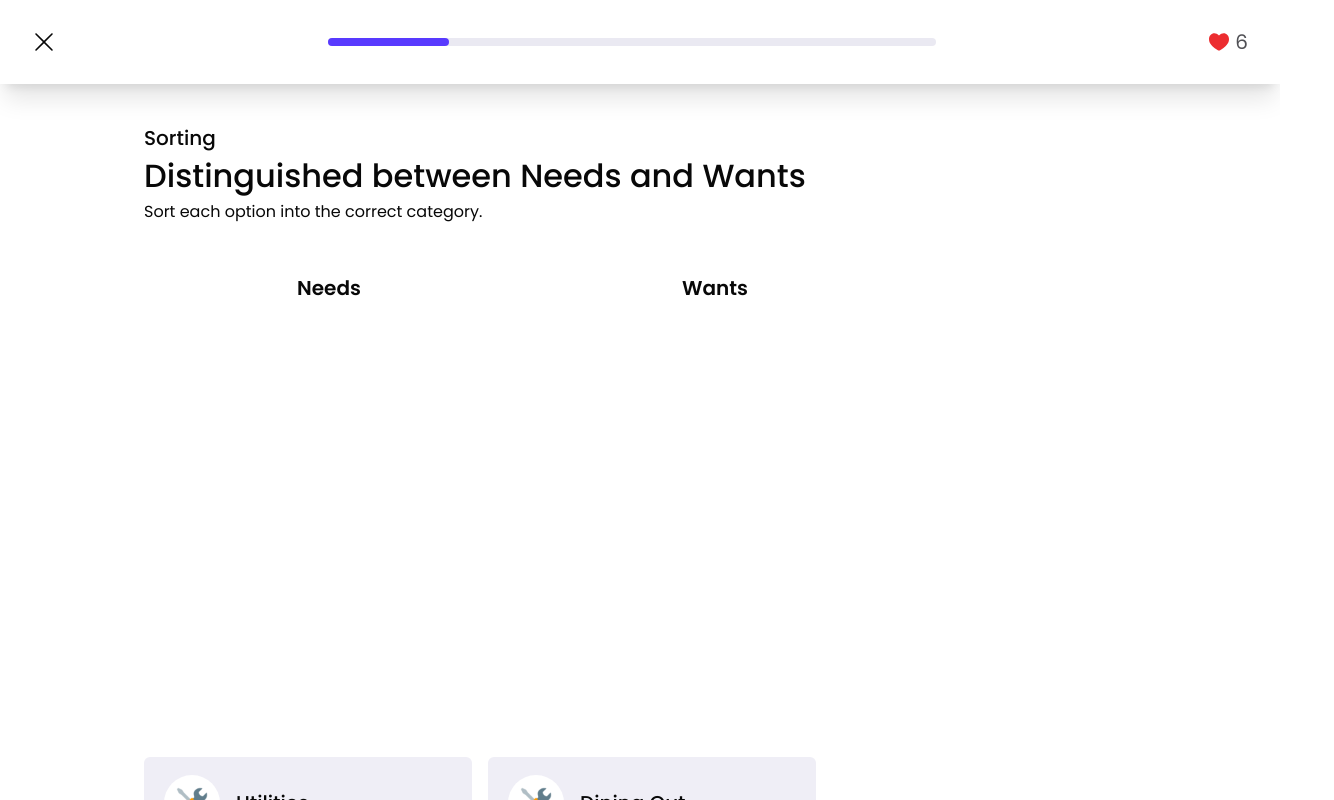
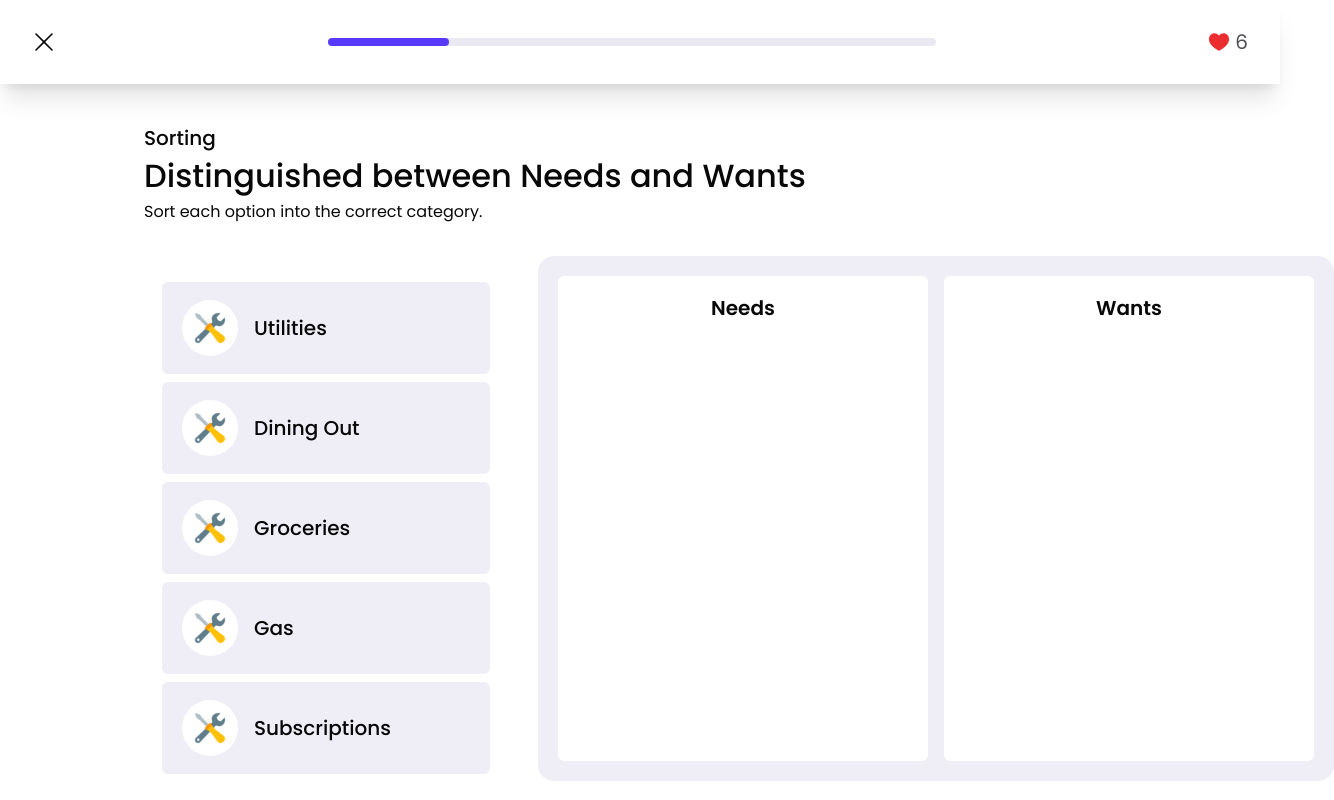
Before and after one commit to LearnEffinity/effinity-app, a Next.js app: page /learn/1/1/1 in a window 1280 px wide. Both pictures are taken after a click on the button "Continue". Shown: the top 800 px of the page, 1334 px wide, since content can reach past the window. Built offline with nearby package versions, Linux system fonts and the light colour scheme.

Commit message:
fix Sorting Activty & Cards (gl adi)

```diff
--- a/src/components/dashboard/learn/activities/sorting/SortingActivity.tsx
+++ b/src/components/dashboard/learn/activities/sorting/SortingActivity.tsx
@@ -42,6 +42,7 @@ const initialItems: SortingCardData[] = [
 ];
 
 export default function SortingActivity() {
+  const [items, setItems] = useState<SortingCardData[]>(initialItems);
   const [needs, setNeeds] = useState<SortingCardData[]>([]);
   const [wants, setWants] = useState<SortingCardData[]>([]);
   const [activeId, setActiveId] = useState<string | null>(null);
@@ -54,17 +55,48 @@ export default function SortingActivity() {
     const { over, active } = event;
 
     if (over) {
-      const item = initialItems.find((item) => item.id === active.id);
-      if (item) {
+      const activeItem = findItemById(active.id);
+      if (activeItem) {
         if (over.id === "needs") {
-          setNeeds([...needs, item]);
+          moveItem(activeItem, "needs");
         } else if (over.id === "wants") {
-          setWants([...wants, item]);
+          moveItem(activeItem, "wants");
+        } else if (over.id === "items") {
+          moveItem(activeItem, "items");
         }
       }
     }
 
     setActiveId(null);
+  }
+
+  function findItemById(id: string): SortingCardData | undefined {
+    return (
+      items.find((item) => item.id === id) ||
+      needs.find((item) => item.id === id) ||
+      wants.find((item) => item.id === id)
+    );
+  }
+
+  function moveItem(
+    item: SortingCardData,
+    destination: "items" | "needs" | "wants",
+  ) {
+    setItems(items.filter((i) => i.id !== item.id));
+    setNeeds(needs.filter((i) => i.id !== item.id));
+    setWants(wants.filter((i) => i.id !== item.id));
+
+    switch (destination) {
+      case "items":
+        setItems((prev) => [...prev, item]);
+        break;
+      case "needs":
+        setNeeds((prev) => [...prev, item]);
+        break;
+      case "wants":
+        setWants((prev) => [...prev, item]);
+        break;
+    }
   }
 
   return (
@@ -74,7 +106,7 @@ export default function SortingActivity() {
         onDragEnd={handleDragEnd}
         collisionDetection={closestCorners}
       >
-        <div className="flex flex-col items-start px-36 pb-14">
+        <div className="flex flex-col items-start px-36 pb-10">
           <div className=" pb-8 pt-10">
             <h3 className="text-xl font-medium">Sorting</h3>
             <h1 className="text-4xl font-medium text-text-primary">
@@ -82,7 +114,10 @@ export default function SortingActivity() {
             </h1>
             <h2>Sort each option into the correct category.</h2>
           </div>
-          <div className="flex gap-4">
+          <div className="flex flex-row items-start">
+            <DropContainer id="items" items={items} />
+
+            <div className="ml-6 flex h-full gap-x-4 rounded-2xl bg-surface-base p-5">
               <DropContainer
                 id="needs"
                 items={needs}
@@ -94,30 +129,15 @@ export default function SortingActivity() {
                 title="Wants"
               ></DropContainer>
             </div>
-          <SortableContext items={initialItems} strategy={rectSortingStrategy}>
-            <div className="mt-4 flex flex-wrap gap-4">
-              {initialItems.map((item) => (
-                <SortingCard
-                  key={item.id}
-                  id={item.id}
-                  icon={item.icon}
-                  item={item.item}
-                />
-              ))}
           </div>
-          </SortableContext>
           {/* That actual activity stuff */}
         </div>
         <DragOverlay>
           {activeId ? (
             <SortingCard
               id={activeId}
-              icon={
-                initialItems.find((item) => item.id === activeId)?.icon || ""
-              }
-              item={
-                initialItems.find((item) => item.id === activeId)?.item || ""
-              }
+              icon={findItemById(activeId)?.icon || ""}
+              item={findItemById(activeId)?.item || ""}
             />
           ) : null}
         </DragOverlay>
--- a/src/components/dashboard/learn/activities/sorting/SortingCard.tsx
+++ b/src/components/dashboard/learn/activities/sorting/SortingCard.tsx
@@ -1,6 +1,6 @@
 import React from "react";
 import Image from "next/image";
-import { useSortable } from "@dnd-kit/sortable";
+import { useDraggable } from "@dnd-kit/core";
 import { CSS } from "@dnd-kit/utilities";
 
 interface SortingCardProps {
@@ -10,29 +10,26 @@ interface SortingCardProps {
 }
 
 export default function SortingCard({ id, icon, item }: SortingCardProps) {
-  const { attributes, listeners, setNodeRef, transform, transition } =
-    useSortable({ id });
+  const { attributes, listeners, setNodeRef, transform } = useDraggable({ id });
 
   const style = {
-    transform: CSS.Transform.toString(transform),
-    transition,
+    transform: CSS.Translate.toString(transform),
   };
+
   return (
-    <>
     <div
       ref={setNodeRef}
       style={style}
       {...attributes}
       {...listeners}
-        className="w-[328px] rounded-md bg-surface-base px-5 py-[18px] text-text-primary"
+      className="w-[328px] rounded-md bg-surface-base px-5 py-[18px] text-text-primary cursor-move"
     >
       <div className="flex items-center justify-start">
-          <div className="flex h-14 w-14 items-center justify-center rounded-full bg-surface-primary ">
+        <div className="flex h-14 w-14 items-center justify-center rounded-full bg-surface-primary">
           <Image alt="icon" width={40} height={40} src={icon} />
         </div>
         <h1 className="pl-4 text-xl font-medium">{item}</h1>
       </div>
     </div>
-    </>
   );
 }
```
Lines whose indentation alone changed are shown as unchanged.
